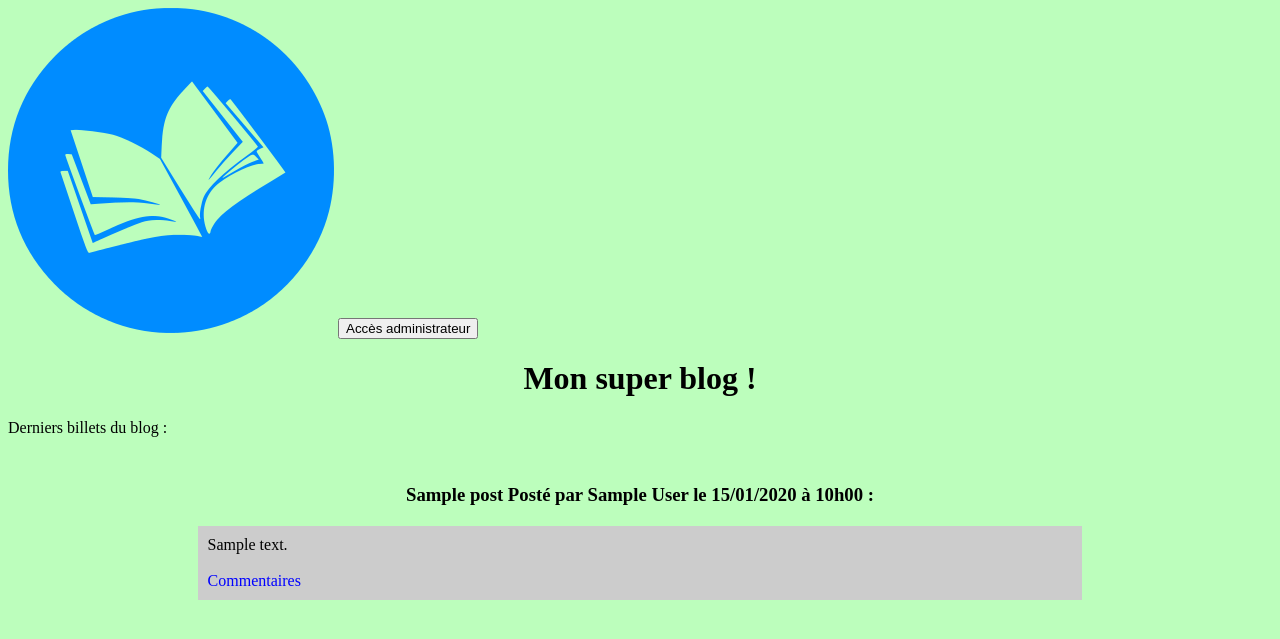
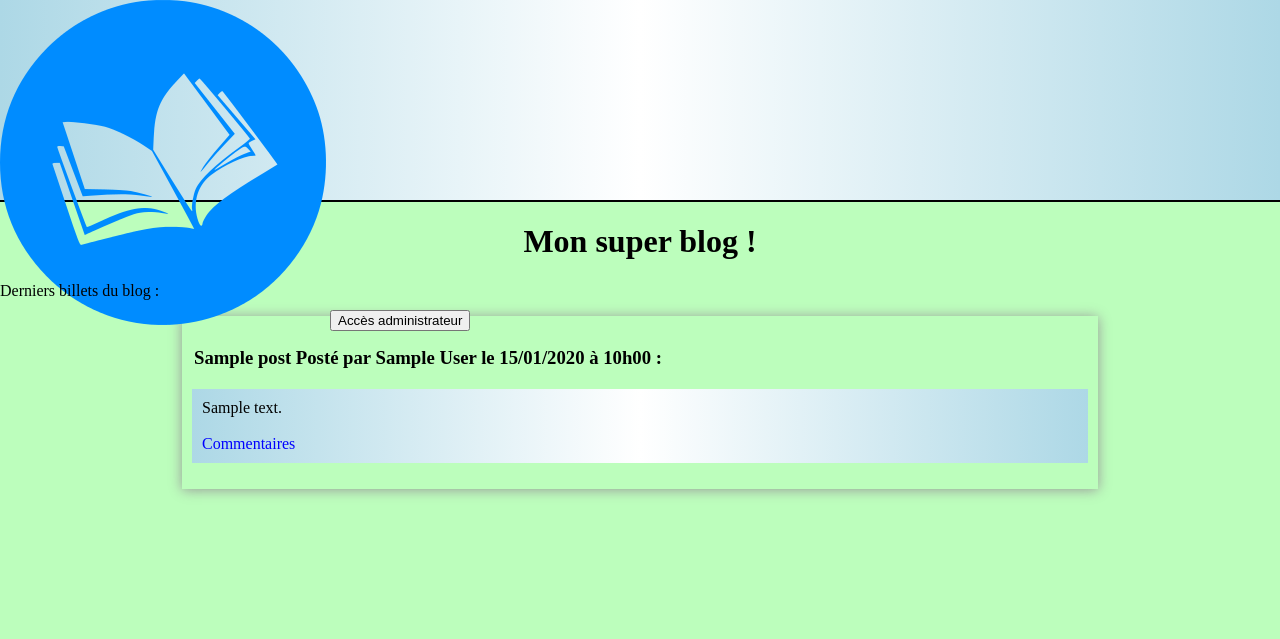
Before and after one commit to Posstyle06/Blog-PHP, a PHP site: page /PHP/ in a window 1280 px wide. Shown: the top 639 px of the page. Run offline with PHP 8.4, Linux system fonts and the light colour scheme; tables that the repository leaves empty or names only in its code hold one stand-in row (values such as "Sample post").

Commit message:
Add files via upload

```diff
--- a/css/style.css
+++ b/css/style.css
@@ -1,14 +1,49 @@
 body{
     background-color:rgb(188,254,188);
+    margin: 0;
+    padding: 0;
 }
 
-h1, h3
-{
-    text-align:center;
+header{
+    background-image: linear-gradient(to right, lightblue, white, lightblue);
+    width: 100%;
+    height: 200px;
+    margin: 0;
+    padding: 0;
+    border-bottom: 2px solid black;
 }
-h3
-{
 
+
+#logo{
+    width: 100px;
+    display: block;
+    margin: 0 auto;
+    padding-top: 10px;
+}
+
+#connectForm{
+    border: 2px double black;
+    border-radius: 4px;
+    width: 200px;
+    padding: 10px;
+    position: absolute;
+    right: 2%;
+    top: 15px;
+}
+
+#connectForm button{
+    margin-top: 5px;
+    background-color: rgb(188,254,188);
+    border-radius: 4px;
+    padding: 5px;
+}
+
+#connectForm button:hover{
+    background-image: linear-gradient(to right, lightblue, white, lightblue);
+}
+
+h1{
+    text-align: center;
 }
 
 .news h3{
@@ -17,20 +52,26 @@
 
 .news p
 {
-    background-color:#CCCCCC;
+    background-image: linear-gradient(to right, lightblue, white, lightblue);
     margin-top: 0;
     padding: 10px
 }
+
 .news
 {
     width:70%;
     margin:auto;
     padding: 10px;
+    box-shadow: 0px 1px 12px #999;
+    margin-bottom: 20px;
 }
 
-a
+.news a
 {
     text-decoration: none;
     color: blue;
+}
 
+textarea{
+    background-color: lightgrey;
 }
```
